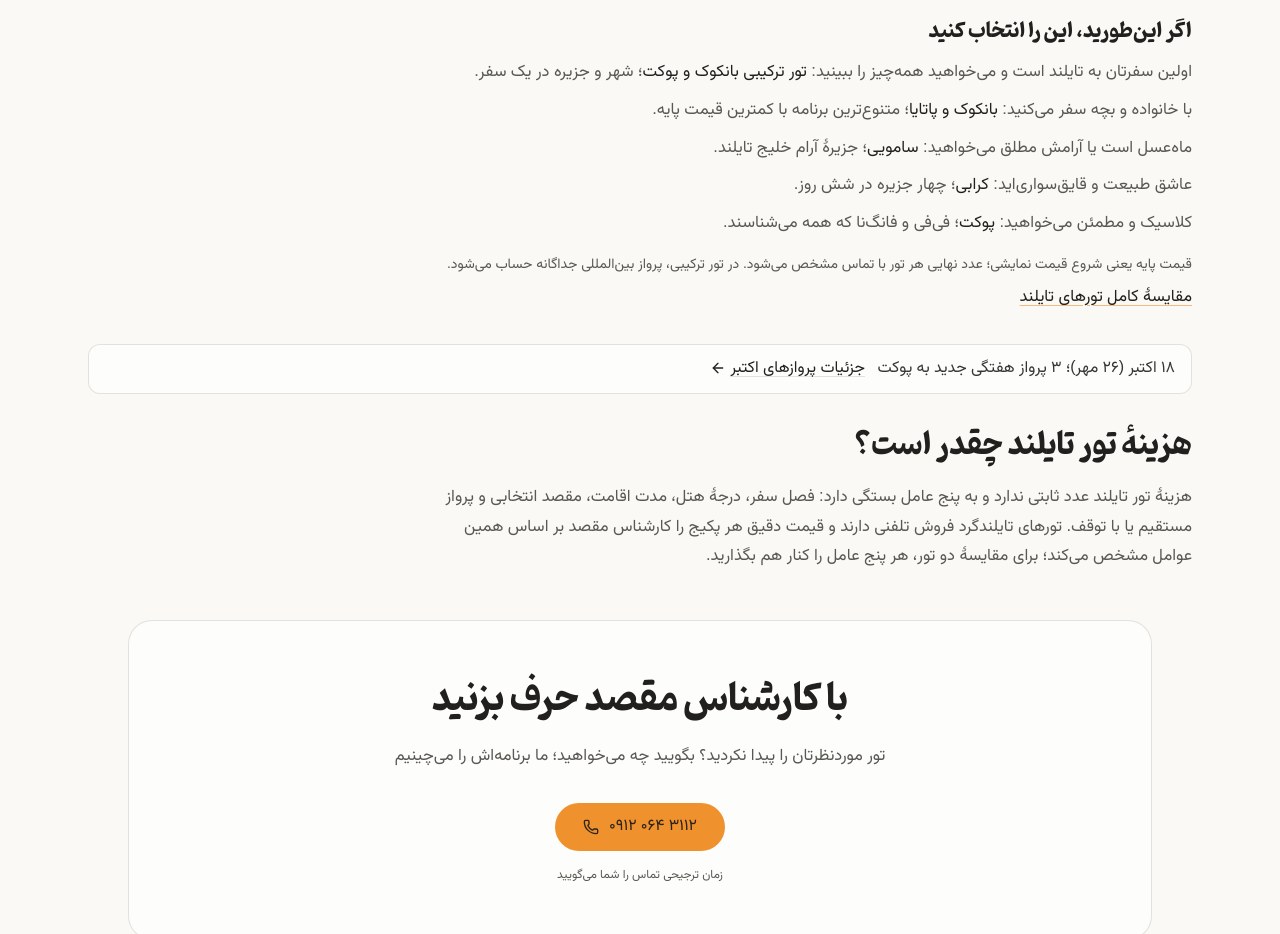
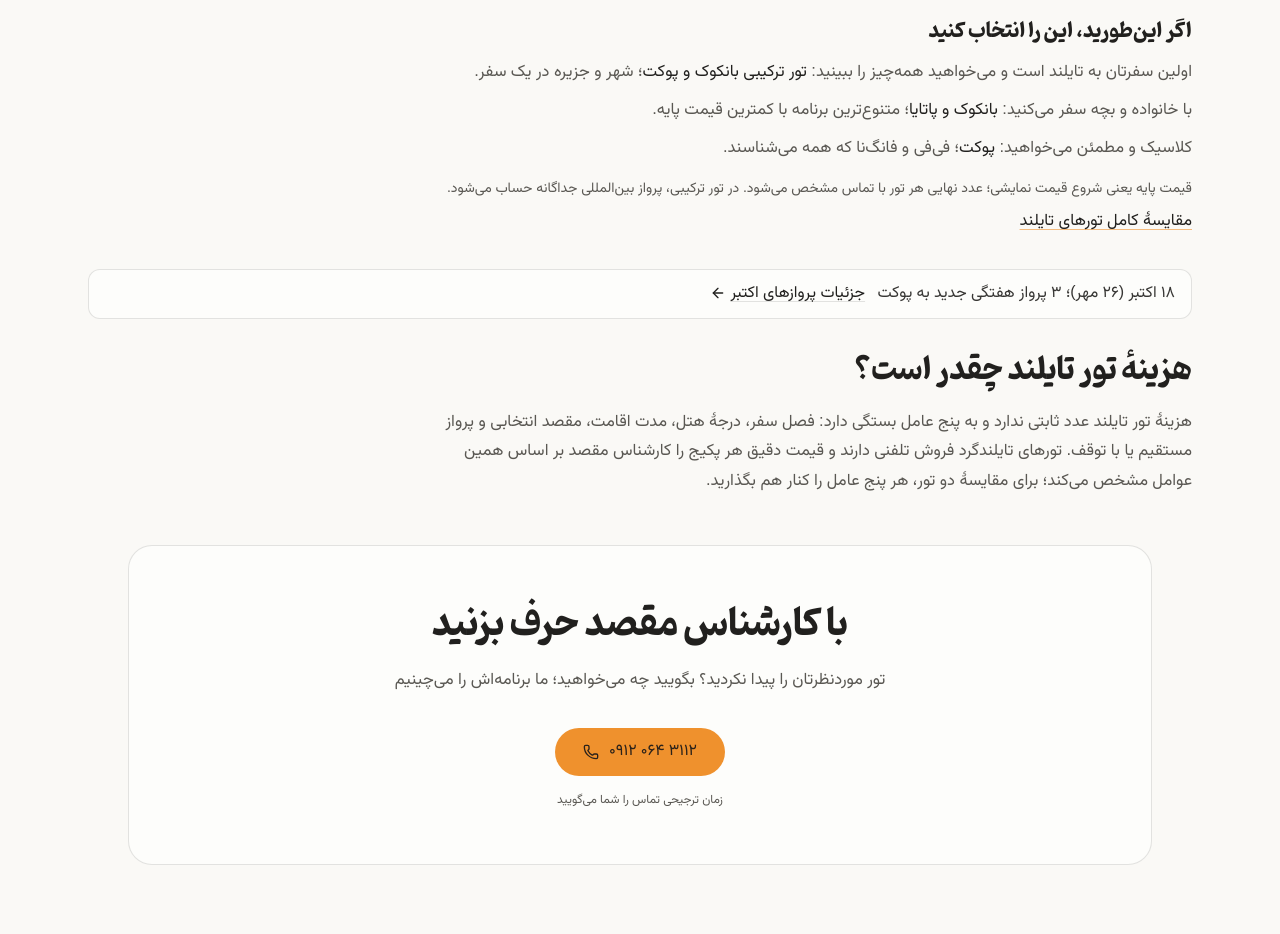
Before and after one commit to masoudroot/thailandgard, a Next.js app in the folder site/: page /tours in a window 1280 px wide. Shown: the part 2260-3194 px from the top of the page. Built offline with nearby package versions, Linux system fonts and the light colour scheme; no server answers; the database is empty; a web font is replaced by a local one.

Commit message:
نبض دیزاین: بازسازی D-191 + گوشهٔ چسبان thead (D-197) + یکدست‌سازی ارتفاع سرستون‌های جدول مقایسه (D-198)

```diff
--- a/site/app/tours/page.tsx
+++ b/site/app/tours/page.tsx
@@ -54,7 +54,7 @@ export default async function ToursPage() {
     "@context": "https://schema.org",
     "@type": "BreadcrumbList",
     itemListElement: [
-      { "@type": "ListItem", position: 1, name: "خانه", item: SITE_URL },
+      { "@type": "ListItem", position: 1, name: "خانه", item: SITE_URL.replace(/\/+$/, "") }, // S-005: بدون اسلش انتهایی، هم‌خوان با کنونیکال
       { "@type": "ListItem", position: 2, name: "تورهای تایلند", item: `${SITE_URL}/tours` },
     ],
   };
@@ -194,9 +194,10 @@ export default async function ToursPage() {
         <ul className="mt-3 space-y-2 text-muted-foreground">
           <li>اولین سفرتان به تایلند است و می‌خواهید همه‌چیز را ببینید: <strong className="text-foreground">تور ترکیبی بانکوک و پوکت</strong>؛ شهر و جزیره در یک سفر.</li>
           <li>با خانواده و بچه سفر می‌کنید: <strong className="text-foreground">بانکوک و پاتایا</strong>؛ متنوع‌ترین برنامه با کمترین قیمت پایه.</li>
-          <li>ماه‌عسل است یا آرامش مطلق می‌خواهید: <strong className="text-foreground">سامویی</strong>؛ جزیرهٔ آرام خلیج تایلند.</li>
-          <li>عاشق طبیعت و قایق‌سواری‌اید: <strong className="text-foreground">کرابی</strong>؛ چهار جزیره در شش روز.</li>
           <li>کلاسیک و مطمئن می‌خواهید: <strong className="text-foreground">پوکت</strong>؛ فی‌فی و فانگ‌نا که همه می‌شناسند.</li>
+          {/* S-049 (غیرفعال‌سازی سامویی/کرابی، ۱۱:۱۰، ۲۱ مهر ۱۴۰۵): دو قلم توصیهٔ
+              «سامویی» و «کرابی» حذف شد چون تورشان فعال نیست؛ با متن تازهٔ content
+              جایگزین می‌شود. */}
         </ul>
         <p className="mt-4 text-sm text-muted-foreground">
           قیمت پایه یعنی شروع قیمت نمایشی؛ عدد نهایی هر تور با تماس مشخص می‌شود. در تور ترکیبی، پرواز بین‌المللی جداگانه حساب می‌شود.
```
